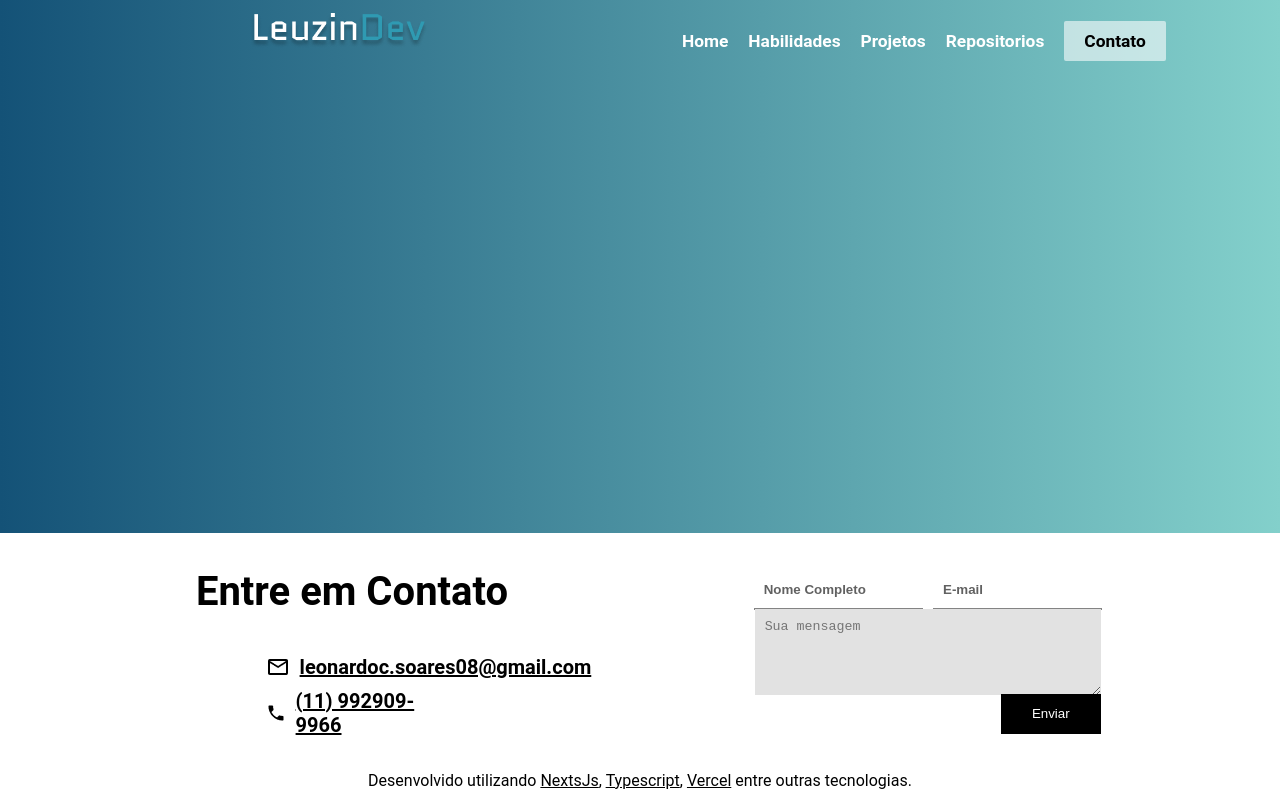
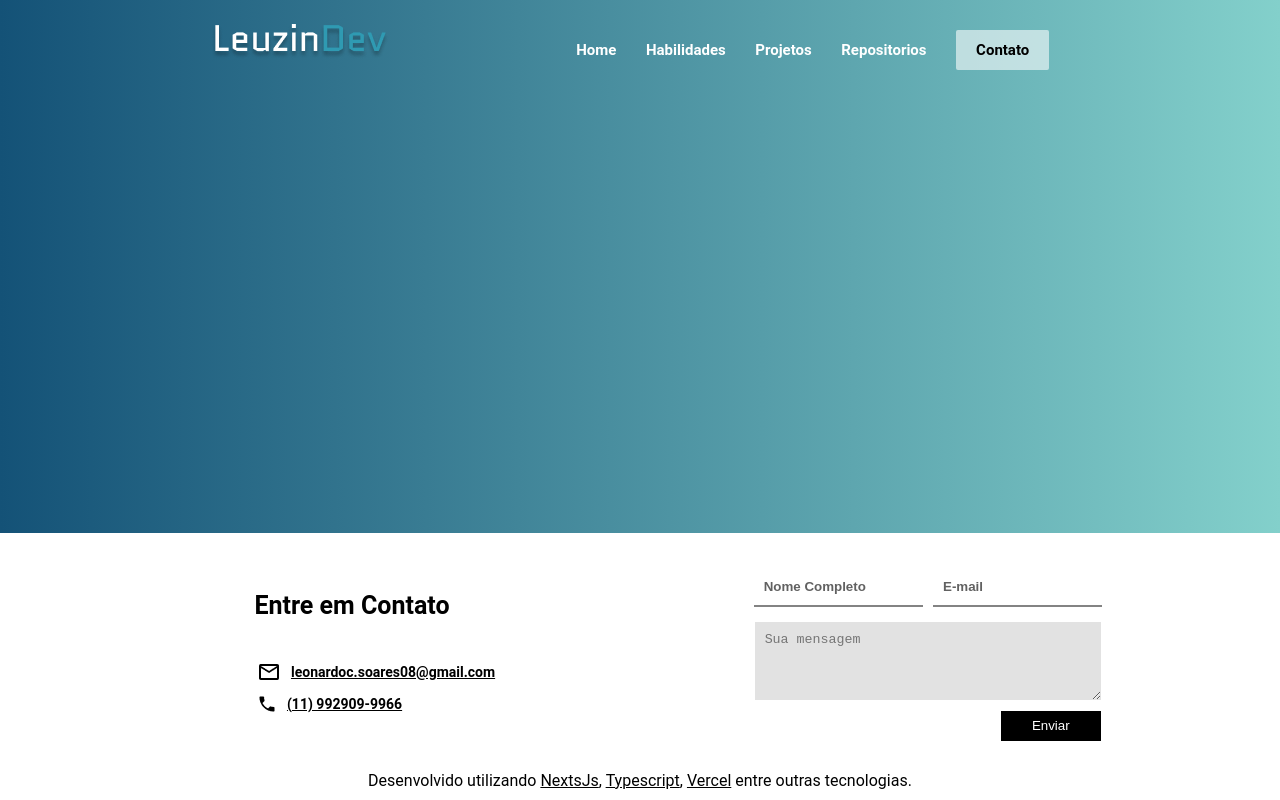
Before and after one commit to leuzindev/Portifolio-leuzindev, a Next.js app: page /projetos in a window 1280 px wide. Built offline with nearby package versions, Linux system fonts and the light colour scheme.

Commit message:
so falta o meio

```diff
--- a/postcss.config.js
+++ /dev/null
@@ -1,8 +0,0 @@
-// postcss.config.js
-module.exports = {
-    plugins: {
-      'postcss-import': {},
-      'postcss-preset-env': {},
-      // outros plugins do PostCSS aqui
-    }
-  };
--- a/src/components/FooterContent/styled.ts
+++ b/src/components/FooterContent/styled.ts
@@ -17,6 +17,7 @@ export const LeftFooter = styled.div`
     justify-content: center;
     align-items: center;
     flex-direction: column;
+
 `
 
 export const RightFooter = styled.div`
@@ -33,6 +34,10 @@ export const TitleContato = styled.h1`
     color: black;
     font-size: 30pt;
     margin-bottom: 30px;
+    @media screen and (max-width: 1550px) {
+        font-size: 25px;
+
+    }
 `
 
 export const DesContato = styled.p`
@@ -41,13 +46,22 @@ export const DesContato = styled.p`
     font-size: 20px;
     font-weight: bold;
     margin-left: 10px;
+    @media screen and (max-width: 1550px) {
+
+        font-size: 14px;
+
+    }
 `
 
 export const ImgLabel = styled.div`
     display: flex;
     justify-content: flex-start;
     align-items: center;
+    @media screen and (max-width: 1550px) {
 
+        width: 33%;
+
+    }
     width: 30%;
     margin-top: 10px;
 
@@ -59,6 +73,11 @@ export const AreaNomeeEmail = styled.div`
     display: flex;
     align-items: center;
     justify-content: center;
+    @media screen and (max-width: 1550px) {
+
+        height: 35%;
+
+    }
 `
 
 export const InputPrimary = styled.input`
@@ -80,6 +99,7 @@ export const AreaMessage = styled.div`
     justify-content: center;
     align-items: center;
     height: 50%;
+
 `
 
 export const InputMessage = styled.textarea`
@@ -100,6 +120,10 @@ export const AreaButton = styled.div`
     height: 15%;
     justify-content: flex-end;
     align-items: center;
+    @media screen and (max-width: 1550px) {
+       height: 25%;
+
+    }
 `
 
 export const ButtonSend = styled.button`
@@ -110,4 +134,8 @@ export const ButtonSend = styled.button`
     height: 40px;
     width: 100px;
     cursor: pointer;
+    @media screen and (max-width: 1550px) {
+        height: 30px;
+
+    }
 `
--- a/src/components/Header/styled.ts
+++ b/src/components/Header/styled.ts
@@ -8,6 +8,9 @@ export const ContainerHead = styled.div`
     display: flex;
     align-items: flex-end;
     justify-content: space-around;
+    @media screen and (max-width: 1550px) {
+       height: 12%;
+    }
 
 `
 
@@ -18,6 +21,11 @@ export const AreaLinks = styled.div`
     display: flex;
     align-items: center;
     justify-content: space-evenly;
+    @media screen and (max-width: 1550px) {
+
+        width: 50%;
+
+    }
 `
 
 export const Links = styled.a`
@@ -29,6 +37,9 @@ export const Links = styled.a`
     transition: 1s all;
     &:hover{
         color: #0E5464;
+    }
+    @media screen and (max-width: 1550px) {
+       font-size: 15px;
     }
 `
 export const LinkButton = styled(Links)`
--- a/src/components/Repository/styled.ts
+++ b/src/components/Repository/styled.ts
@@ -4,6 +4,10 @@ import Image from "next/image";
 export const ContainerRepositorys = styled.div`
   height: 60%;
   width: 100%;
+  @media screen and (max-width: 1550px) {
+
+        height: 100%;
+    }
 `;
 
 export const AreaTitleRepository = styled.div`
--- a/src/pages/_app.tsx
+++ b/src/pages/_app.tsx
@@ -1,6 +1,16 @@
 import '@/styles/globals.css'
 import type { AppProps } from 'next/app'
+import Head from 'next/head'
 
 export default function App({ Component, pageProps }: AppProps) {
-  return <Component {...pageProps} />
+  return (
+    <>
+      <Head >
+        <title>Portifolio dev - Leuzin</title>
+        <link rel="icon" href="/favicon.ico" />
+      </Head>
+      <Component {...pageProps} />
+    </>
+
+  )
 }
--- a/src/pages/_document.tsx
+++ b/src/pages/_document.tsx
@@ -4,8 +4,8 @@ export default function Document() {
   return (
     <Html lang="en">
       <Head >
-      <title>Portifolio dev - Leuzin</title>
-      <link rel="icon" href="/favicon.ico" />
+
+
       </Head>
       <body>
         <Main />
```
Also changed, not shown: src/components/AboutMe/styled.ts (+35 -0 lines), src/components/Habilitis/styled.ts (+22 -0 lines), src/components/Projects/styled.ts (+13 -0 lines), 1 other file (tests, documents, lock files or other folders).
